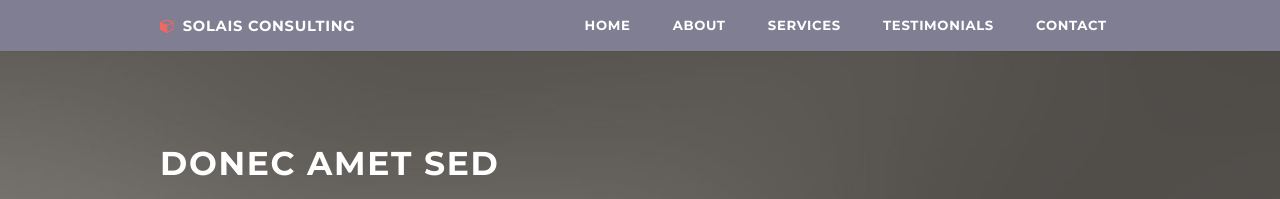
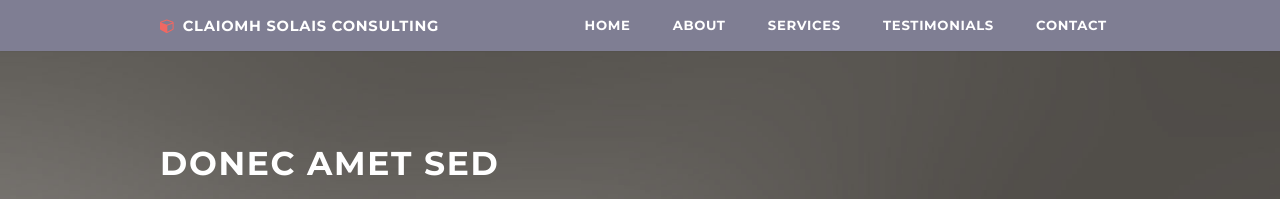
Before and after one commit to SolaisConsulting/SolaisConsulting.github.io, a Jekyll site: the page built from index.html, in a window 1280 px wide. Shown: the top 199 px of the page. Built offline with Jekyll 4.4.1, drawn with Linux system fonts in a browser that asks for light colours; some of the changed lines change nothing that is shown.

Commit message:
modifying site name and config file

```diff
--- a/_config.yml
+++ b/_config.yml
@@ -1,14 +1,12 @@
 # Site settings
-title: Solais Consulting
-email: your-email@domain.com
-description: > # this means to ignore newlines until "baseurl:"
-  Write an awesome description for your new site here. You can edit this
-  line in _config.yml. It will appear in your document head meta (for
-  Google search results) and in your feed.xml site description.
+title: Claiomh Solais Consulting
+email: jcoffie@solaisconsulting.com
+description: > # Claiomh Solais Consulting, LLC .....  (This data shows up
+  in the description of the site)
 baseurl: "" # the subpath of your site, e.g. /blog/
-url: "http://yourdomain.com" # the base hostname & protocol for your site
-twitter_username: jekyllrb
-github_username:  jekyll
+url: "http://solaisconsulting.com" # the base hostname & protocol for your site
+twitter_username: SolaisConsult
+github_username:  SolaisConsulting
 
 # Build settings
 markdown: kramdown
```
